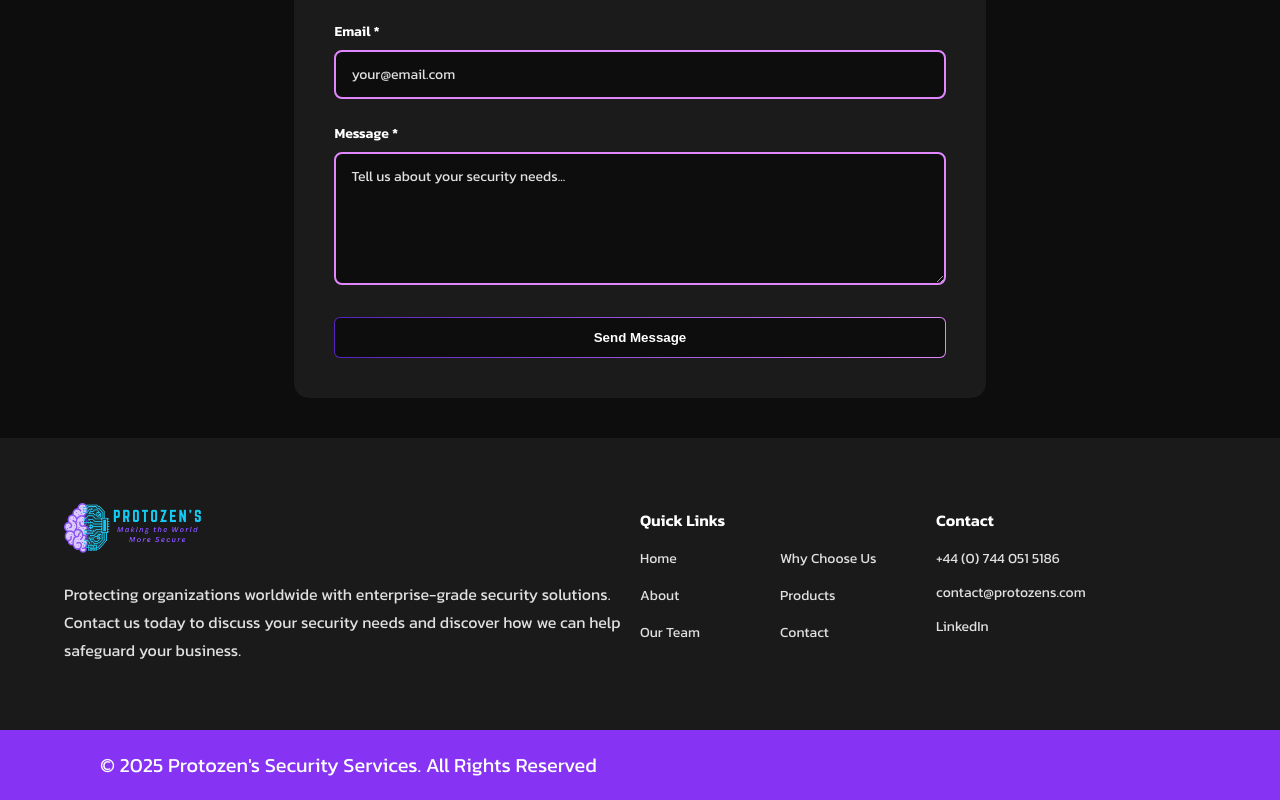
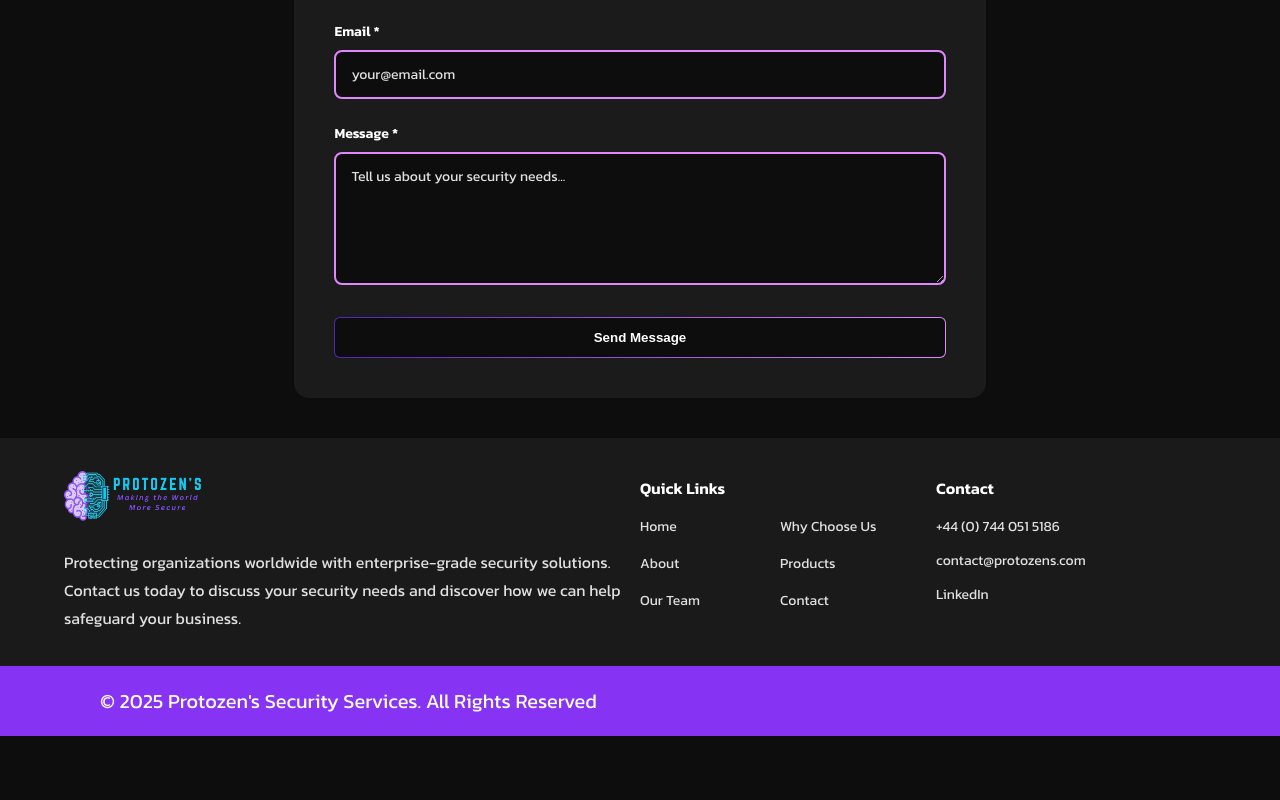
Before and after one commit to hasnain1665/Protozen-s, a React (Create React App) app: page / in a window 1280 px wide. Shown: the part 5462-6262 px from the top of the page. After the commit the page ends 6198 px from the top, so only its background shows below. Built offline with nearby package versions, Linux system fonts and the light colour scheme; some icons are missing.

Commit message:
Update footer section padding

```diff
--- a/src/styles/main.css
+++ b/src/styles/main.css
@@ -1756,7 +1756,7 @@ footer {
 }
 
 .footer-section-content {
-  padding: 2.5rem 4rem;
+  padding: 0.5rem 4rem;
   display: -ms-grid;
   display: grid;
   -ms-grid-columns: 2fr 1fr 1fr;
--- a/src/styles/main.scss
+++ b/src/styles/main.scss
@@ -1341,7 +1341,7 @@ footer {
   }
 
   &-content {
-    padding: 2.5rem 4rem;
+    padding: 0.5rem 4rem;
     display: grid;
     grid-template-columns: 2fr 1fr 1fr;
     gap: 1rem;
```
